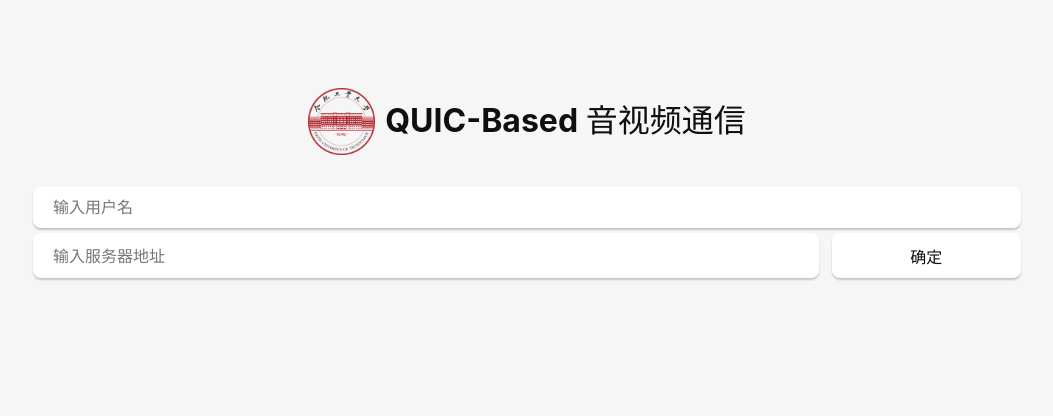
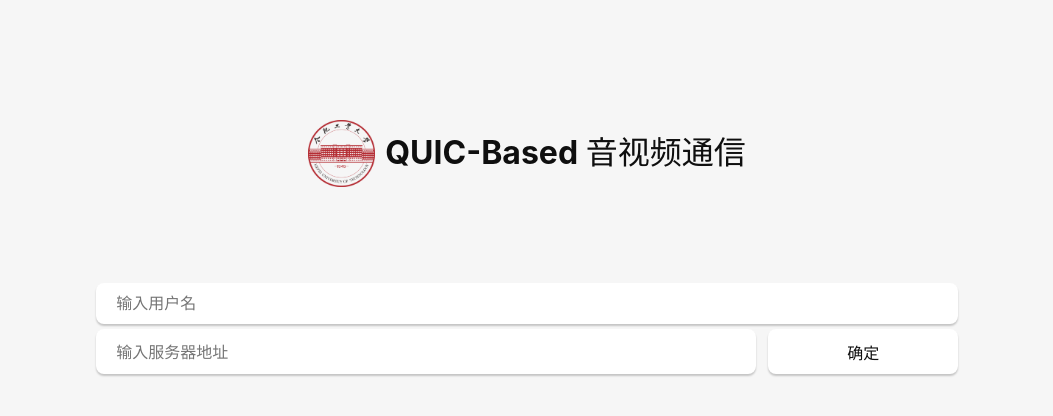
Before and after one commit to Hughsean/GP, a Vue app: page / in a window 1280 px wide. Shown: the top 416 px of the page, without its empty margins (113-1166 px from the left). Built offline with nearby package versions, Linux system fonts and the light colour scheme.

Commit message:
GUI 框架定型 tauri+vue+element-plus

```diff
--- a/package.json
+++ b/package.json
@@ -10,6 +10,7 @@
     "tauri": "tauri"
   },
   "dependencies": {
+    "element-plus": "^2.7.1",
     "vue": "^3.3.4",
     "@tauri-apps/api": "^1"
   },
--- a/src-tauri/tauri.conf.json
+++ b/src-tauri/tauri.conf.json
@@ -20,9 +20,9 @@
     "windows": [
       {
         "title": "毕业设计-凤旭昇",
-        "width": 500,
-        "height": 400,
-        "resizable": true,
+        "width": 750,
+        "height": 550,
+        "resizable": false,
         "center": true
       }
     ],
--- a/src/App.vue
+++ b/src/App.vue
@@ -1,31 +1,31 @@
 <script setup lang="ts">
-
-import Start from './components/Start.vue';
+import Init from './components/Init.vue';
 </script>
 
 <template>
   <div class="container">
-    <div class="group">
-      <img src="./assets/xiaohui.png" class="xiaohui">
-      <h1>QUIC-Based 音视频通信</h1>
 
-    </div>
-    <p></p>
-    <Start />
+    <Init />
   </div>
 </template>
 
 <style scoped>
-.group {
-    display: flex; /* 使用弹性布局 */
-    align-items: center; /* 垂直居中对齐 */
-    justify-content: inherit; /* 将子元素在水平方向上居中对齐 */
-    align-items: inherit; /* 将子元素在垂直方向上居中对齐 */
-  }
+.container {
+  margin: 0;
+  padding-top: 10vh;
+  display: flex;
+  flex-direction: column;
+  justify-content: center;
+  text-align: center;
+}
 
-  .xiaohui {
-    vertical-align: middle; /* 使图片垂直中心与文本基线对齐 */
-    margin-right: 10px; /* 可选：为了在图片和标题之间增加一些间距 */
-    height:66.88px;
-  }
+
+
+.xiaohui {
+  vertical-align: middle;
+  /* 使图片垂直中心与文本基线对齐 */
+  margin-right: 10px;
+  /* 可选：为了在图片和标题之间增加一些间距 */
+  height: 66.88px;
+}
 </style>
--- /dev/null
+++ b/src/components/Init.vue
@@ -0,0 +1,93 @@
+<template>
+  <p></p>
+  <div class="group">
+    <img src="../assets/xiaohui.png" class="xiaohui">
+    <h1>QUIC-Based 音视频通信</h1>
+  </div>
+  <p></p>
+  <p></p>
+  <p></p>
+  <form @submit.prevent="fun">
+    <div class="row">
+      <input v-model="name" placeholder="输入用户名" style="margin-bottom: 5px;width: 65%;" />
+    </div>
+    <div class="row">
+      <input v-model="addr" placeholder="输入服务器地址" style="width: 49%;" />
+      <p style="width: 1%;"></p>
+      <button type="submit" style="width: 15%;">确定</button>
+      <!-- <el-button type="submit" @click="fun"> 确定 </el-button> -->
+    </div>
+  </form>
+  <p>{{ greetMsg }}</p>
+
+</template>
+<script setup lang="ts">
+
+import { ref } from "vue";
+import { invoke } from "@tauri-apps/api/tauri";
+import { ElLoading } from 'element-plus'
+import { ElMessage } from 'element-plus'
+
+const greetMsg = ref("");
+const name = ref("");
+const addr = ref("");
+
+const _Sleep = (ms: number) => {
+  return new Promise(resolve => setTimeout(resolve, ms))
+}
+
+
+async function fun() {
+  // greetMsg.value = await invoke("fun", { name: name.value, n: 0 });
+  const loading = ElLoading.service({
+    lock: true,
+    text: 'Loading',
+    background: 'rgba(0, 0, 0, 0.7)',
+  })
+
+  invoke(
+    "init", { name: name.value, addr: addr.value }
+  ).then((_m) => {
+    ElMessage({
+      message: '初始化成功',
+      type: 'success',
+    })
+  }).catch((e) => {
+    ElMessage.error('错误: ' + e)
+  }).finally(() => {
+    loading.close()
+  });
+}
+
+
+
+</script>
+
+
+<style scoped>
+.row {
+  display: flex;
+  justify-content: center;
+  text-align: center;
+  margin: 0;
+}
+
+.group {
+  display: flex;
+  /* 使用弹性布局 */
+  align-items: center;
+  /* 垂直居中对齐 */
+  justify-content: inherit;
+  /* 将子元素在水平方向上居中对齐 */
+  align-items: inherit;
+  /* 将子元素在垂直方向上居中对齐 */
+}
+
+.xiaohui {
+  vertical-align: middle;
+  /* 使图片垂直中心与文本基线对齐 */
+  margin-right: 10px;
+  /* 可选：为了在图片和标题之间增加一些间距 */
+  height: 66.88px;
+}
+</style>
--- a/src/components/Start.vue
+++ /dev/null
@@ -1,52 +0,0 @@
-<script setup lang="ts">
-
-import { ref } from "vue";
-import { invoke } from "@tauri-apps/api/tauri";
-
-const greetMsg = ref("");
-const name = ref("");
-
-
-const Sleep = (ms: number) => {
-  return new Promise(resolve => setTimeout(resolve, ms))
-}
-
-
-async function fun() {
-  greetMsg.value = await invoke("fun", { name: name.value, n: 0 });
-
-}
-
-
-
-</script>
-
-<template>
-  <div>
-
-    <form @submit.prevent="fun">
-      <div class="row">
-        <input v-model="name" placeholder="输入用户名" style="margin-bottom: 5px;width: 75%;" />
-      </div>
-      <div class="row">
-        <input v-model="name" placeholder="输入服务器地址" style="width: 59%;" />
-        <p style="width: 1%;"></p>
-        <button type="submit" style="width: 15%;">确定</button>
-      </div>
-    </form>
-    <p>{{ greetMsg }}</p>
-
-  </div>
-
-</template>
-
-
-<style scoped>
-.row {
-  display: flex;
-  /* justify-content: center; */
-  justify-content: center;
-  text-align: center;
-  margin: 0;
-}
-</style>
```
Also changed, not shown: src/main.ts (+8 -4 lines), 2 other files (tests, documents, lock files or other folders).
